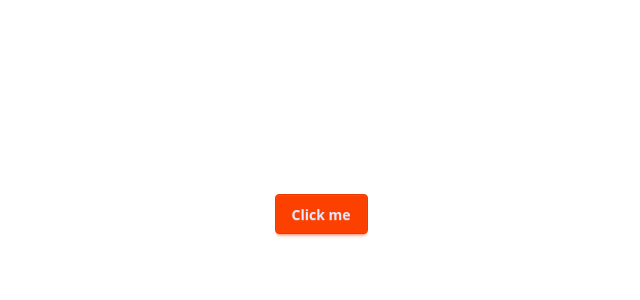
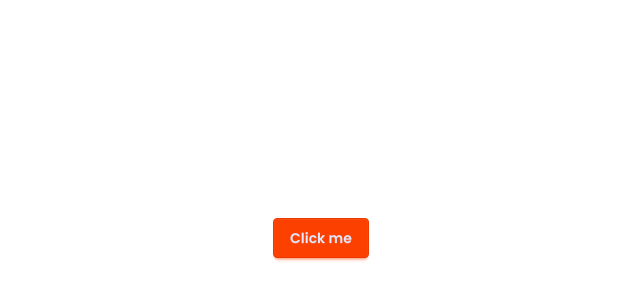
Before and after one commit to BK-Bagchi/nextjs-kids, a Next.js app: page / in a window 1280 px wide. Shown: the part 186-486 px from the top of the page, without its empty margins (319-959 px from the left). Built offline with nearby package versions, Linux system fonts and the light colour scheme.

Commit message:
layout defined

```diff
--- a/app/layout.jsx
+++ b/app/layout.jsx
@@ -1,14 +1,10 @@
-import { Geist, Geist_Mono } from "next/font/google";
+import { Geist, Geist_Mono, Poppins } from "next/font/google";
 import "./globals.css";
+import Navbar from "./components/layouts/Navbar";
+import Footer from "./components/layouts/Footer";
 
-const geistSans = Geist({
-  variable: "--font-geist-sans",
-  subsets: ["latin"],
-});
-
-const geistMono = Geist_Mono({
-  variable: "--font-geist-mono",
-  subsets: ["latin"],
+const poppins = Poppins({
+  weight: ["100", "200", "400", "500", "600", "800"],
 });
 
 export const metadata = {
@@ -19,10 +15,14 @@ export const metadata = {
 export default function RootLayout({ children }) {
   return (
     <html lang="en">
-      <body
-        className={`${geistSans.variable} ${geistMono.variable} antialiased`}
-      >
-        {children}
+      <body className={`${poppins.className} antialiased`}>
+        <header className="py-2 md:w-11/12 mx-auto">
+          <Navbar />
+        </header>
+        <main className="py-2 md:w-11/12 mx-auto">{children}</main>
+        <footer>
+          <Footer />
+        </footer>
       </body>
     </html>
   );
```
